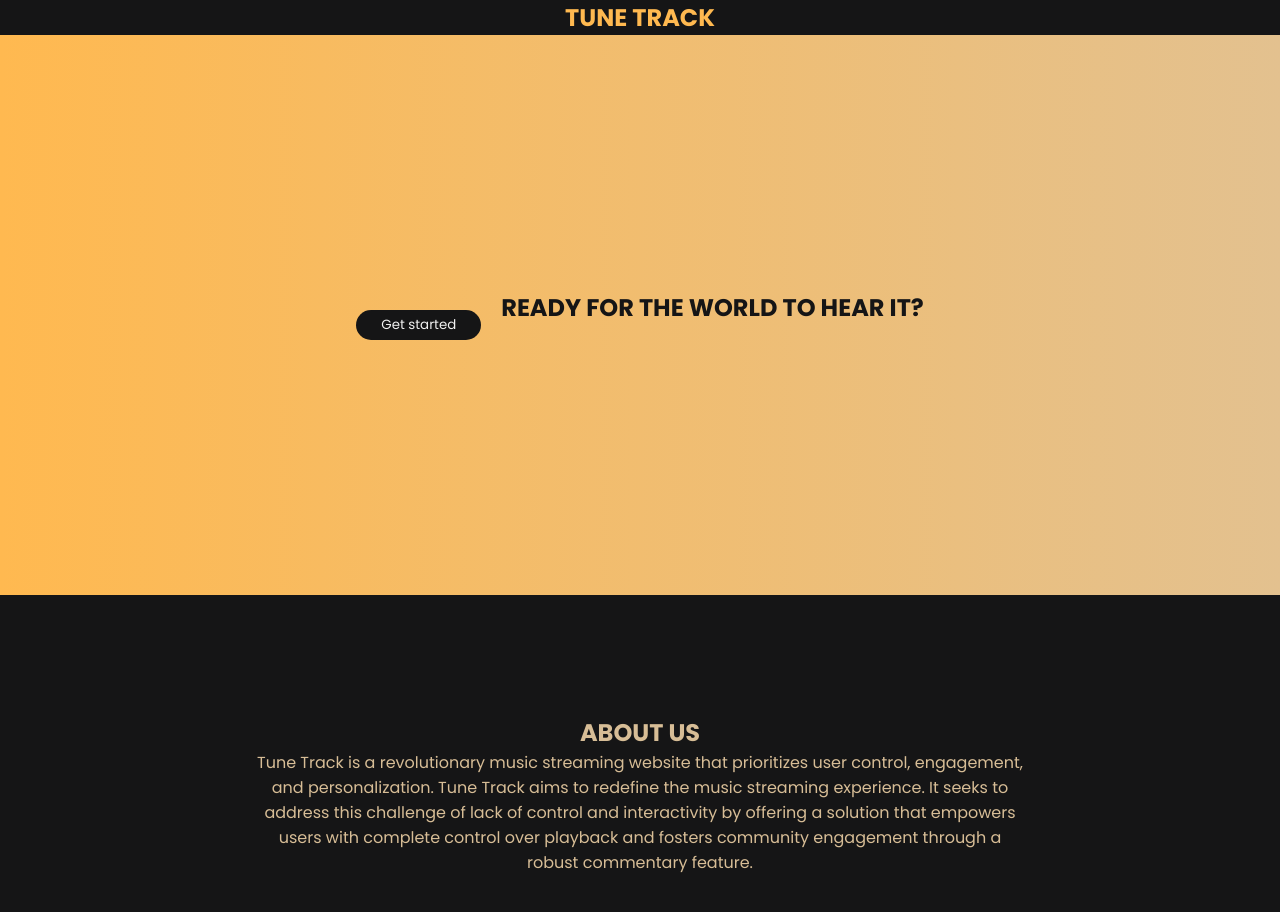
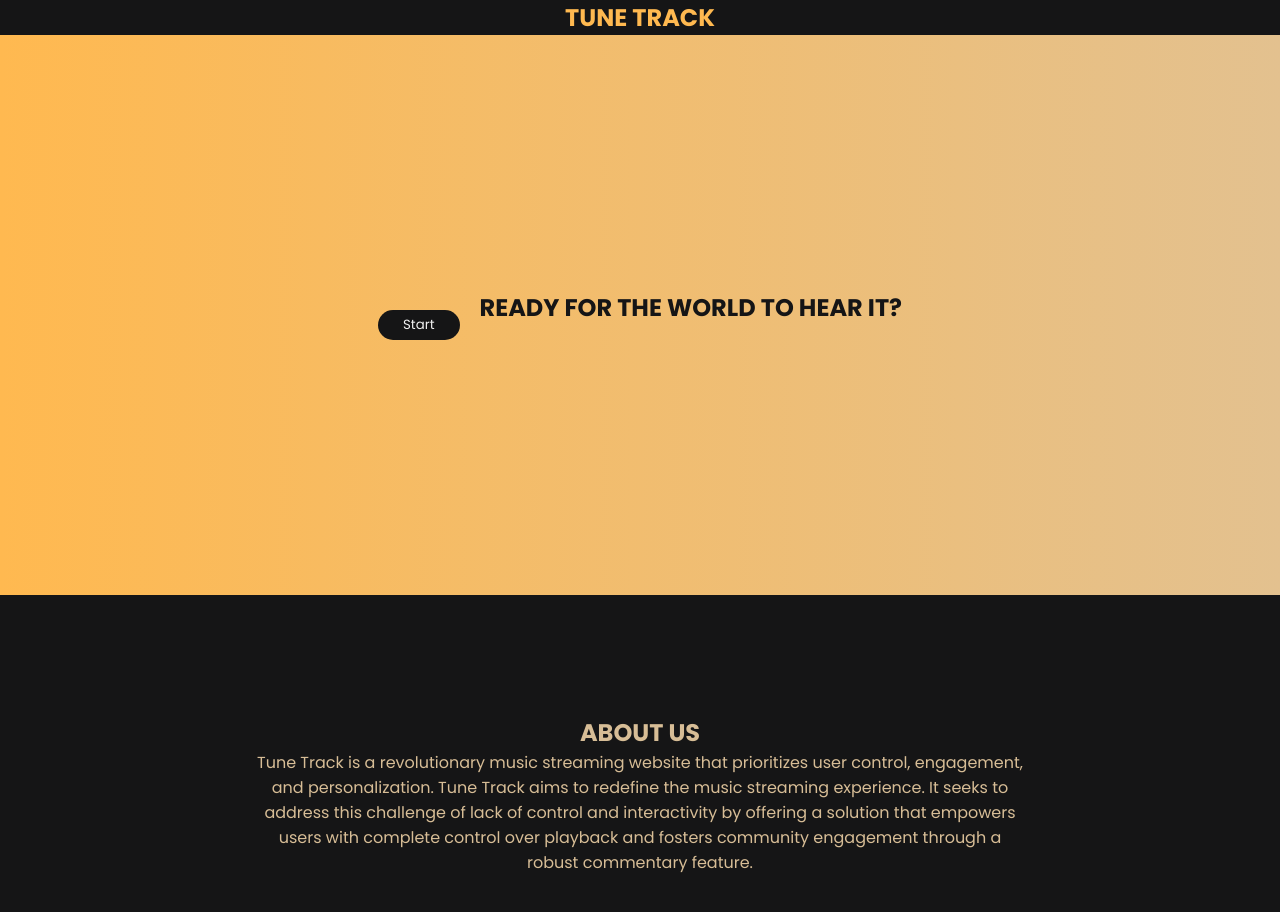
Before and after one commit to Candy-O-Bosibori/Music-Website, a plain HTML site: page index.html in a window 1280 px wide. Shown: the top 912 px of the page. Drawn offline with Linux system fonts and the light colour scheme; no server answers.

Commit message:
modified html

```diff
--- a/index.html
+++ b/index.html
@@ -21,7 +21,7 @@
     <section id="Home">
 
         <div class="head">
-            <button class="getStarted" onclick="location.href='#musicPlayer'">Get started</button>
+            <button class="getStarted" onclick="location.href='#musicPlayer'">Start</button>
             <h2>READY FOR THE WORLD TO HEAR IT?</h2>
         </div>
     </section>
```
